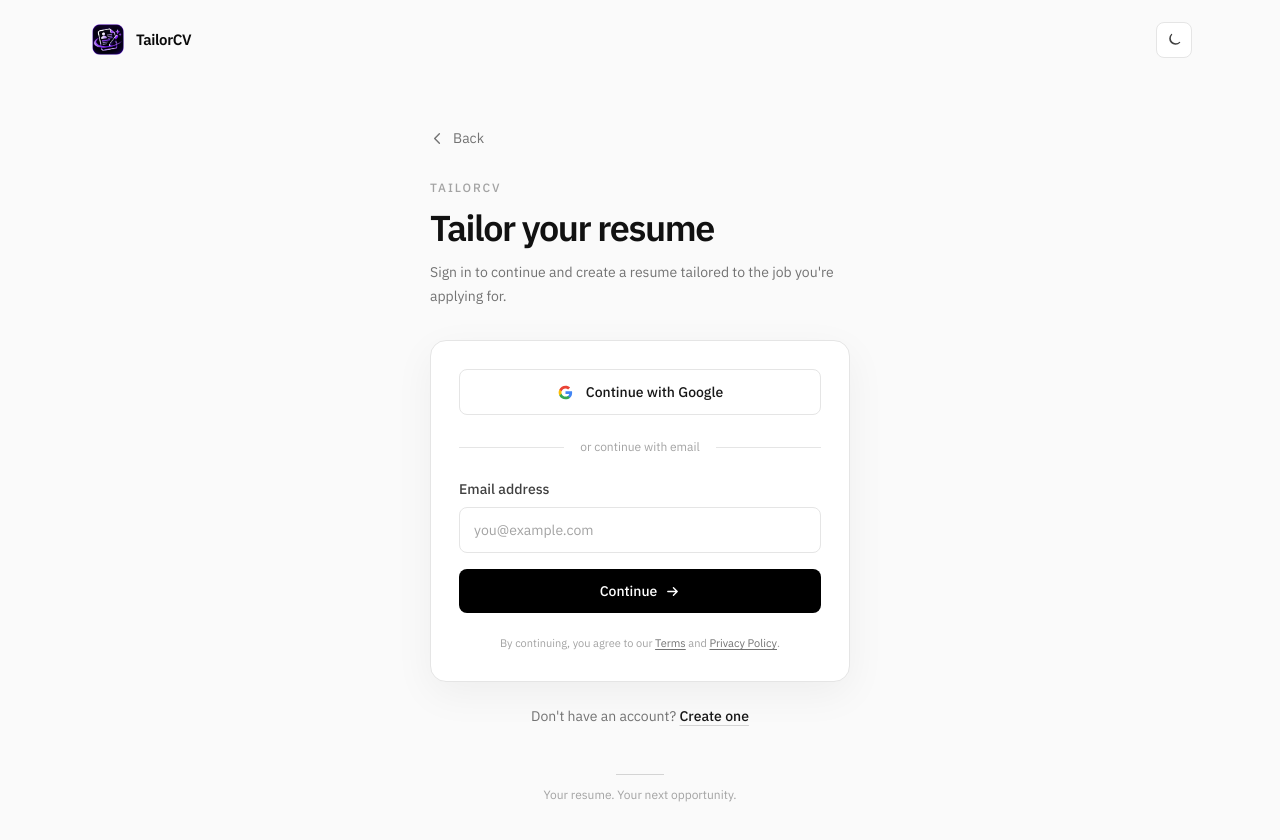
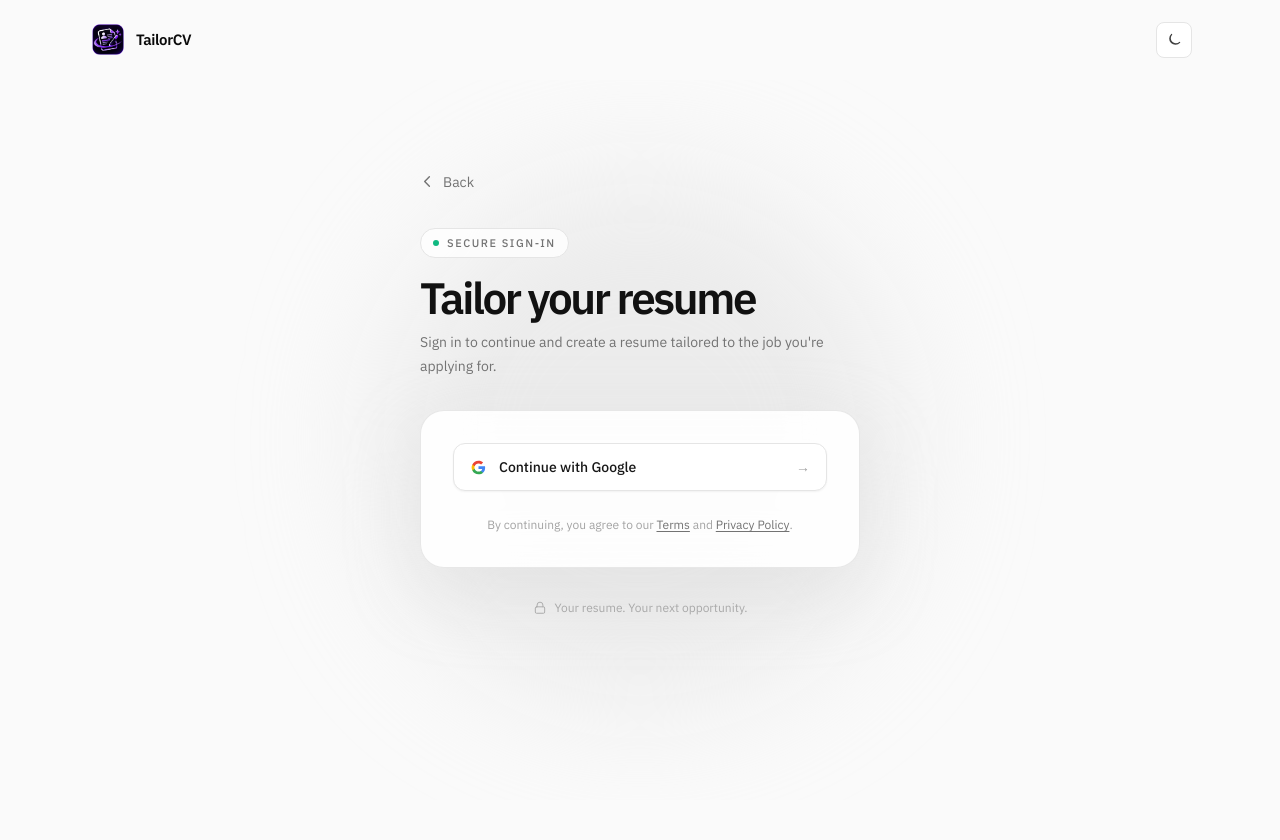
Before and after one commit to MokshManral/TailorCV, a React (Vite) app in the folder frontend/: page /login in a window 1280 px wide. Shown: the top 840 px of the page. After the commit the page ends 800 px from the top, so only its background shows below. Built offline with nearby package versions, Linux system fonts and the light colour scheme; no server answers.

Commit message:
Removed the login functionality

```diff
--- a/frontend/src/pages/LoginPage.jsx
+++ b/frontend/src/pages/LoginPage.jsx
@@ -22,13 +22,20 @@ export default function LoginPage({ onBack, onLogin, dark, setDark }) {
       <Header dark={dark} setDark={setDark} />
 
       {/* Main */}
-      <section className="flex min-h-[calc(100vh-80px)] items-center justify-center px-6 py-12">
-        <div className="w-full max-w-[420px]">
+      <section className="relative isolate flex min-h-[calc(100vh-80px)] items-center justify-center overflow-hidden px-6 py-12">
+        <div
+          aria-hidden="true"
+          className={`pointer-events-none absolute left-1/2 top-1/2 -z-10 h-[520px] w-[520px] -translate-x-1/2 -translate-y-1/2 rounded-full blur-3xl ${
+            dark ? "bg-white/[0.035]" : "bg-neutral-200/70"
+          }`}
+        />
+
+        <div className="relative w-full max-w-[440px] -translate-y-8 sm:-translate-y-12">
 
           {/* Back */}
           <button
             onClick={() => navigate("/")}
-            className={`mb-8 flex items-center gap-2 text-sm transition ${
+            className={`mb-8 flex items-center gap-2 rounded-lg py-1 text-sm transition ${
               dark
                 ? "text-neutral-500 hover:text-white"
                 : "text-neutral-500 hover:text-neutral-950"
@@ -48,15 +55,18 @@ export default function LoginPage({ onBack, onLogin, dark, setDark }) {
 
           {/* Heading */}
           <div className="mb-8">
-            <p
-              className={`mb-3 text-xs font-medium uppercase tracking-[0.16em] ${
-                dark ? "text-neutral-500" : "text-neutral-400"
+            <div
+              className={`mb-5 inline-flex items-center gap-2 rounded-full border px-3 py-1.5 text-[11px] font-medium uppercase tracking-[0.14em] ${
+                dark
+                  ? "border-neutral-800 bg-neutral-900/70 text-neutral-400"
+                  : "border-neutral-200 bg-white/80 text-neutral-500"
               }`}
             >
-              TailorCV
-            </p>
+              <span className="h-1.5 w-1.5 rounded-full bg-emerald-500" />
+              Secure sign-in
+            </div>
 
-            <h1 className="text-3xl font-semibold tracking-[-0.04em] sm:text-4xl">
+            <h1 className="text-4xl font-semibold tracking-[-0.055em] sm:text-[2.75rem]">
               Tailor your resume
             </h1>
 
@@ -72,104 +82,31 @@ export default function LoginPage({ onBack, onLogin, dark, setDark }) {
 
           {/* Card */}
           <div
-            className={`rounded-2xl border p-6 shadow-[0_12px_40px_rgba(0,0,0,0.05)] sm:p-7 ${
+            className={`rounded-3xl border p-6 shadow-[0_24px_70px_rgba(0,0,0,0.08)] sm:p-8 ${
               dark
-                ? "border-neutral-800 bg-[#0e0e0e]"
-                : "border-neutral-200 bg-white"
+                ? "border-neutral-800/90 bg-[#101010]/95 shadow-black/30"
+                : "border-neutral-200/90 bg-white/90 shadow-neutral-300/40 backdrop-blur-xl"
             }`}
           >
             {/* Google */}
             <button
               onClick={handleGoogleLogin}
-              className={`flex w-full items-center justify-center gap-3 rounded-lg border px-4 py-3 text-sm font-medium transition ${
+              className={`group flex h-12 w-full items-center justify-center gap-3 rounded-xl border px-4 text-sm font-medium transition duration-200 hover:-translate-y-0.5 focus-visible:outline-offset-4 ${
                 dark
-                  ? "border-neutral-800 bg-neutral-900 text-white hover:bg-neutral-800"
-                  : "border-neutral-200 bg-white text-neutral-900 hover:bg-neutral-50"
+                  ? "border-neutral-700 bg-white text-neutral-950 hover:border-neutral-600 hover:bg-neutral-100"
+                  : "border-neutral-200 bg-white text-neutral-900 shadow-sm hover:border-neutral-300 hover:bg-neutral-50 hover:shadow-md"
               }`}
             >
               <GoogleIcon />
               Continue with Google
+              <span className="ml-auto text-neutral-400 transition-transform group-hover:translate-x-0.5">
+                →
+              </span>
             </button>
-
-            {/* Divider */}
-            <div className="my-6 flex items-center gap-4">
-              <div
-                className={`h-px flex-1 ${
-                  dark ? "bg-neutral-800" : "bg-neutral-200"
-                }`}
-              />
-
-              <span
-                className={`text-xs ${
-                  dark ? "text-neutral-600" : "text-neutral-400"
-                }`}
-              >
-                or continue with email
-              </span>
-
-              <div
-                className={`h-px flex-1 ${
-                  dark ? "bg-neutral-800" : "bg-neutral-200"
-                }`}
-              />
-            </div>
-
-            {/* Email */}
-            <form
-              onSubmit={(event) => {
-                event.preventDefault();
-
-                const email = event.currentTarget.email.value;
-
-                onLogin?.("email", email);
-              }}
-            >
-              <label
-                htmlFor="email"
-                className={`mb-2 block text-sm font-medium ${
-                  dark ? "text-neutral-300" : "text-neutral-700"
-                }`}
-              >
-                Email address
-              </label>
-
-              <input
-                id="email"
-                name="email"
-                type="email"
-                required
-                placeholder="you@example.com"
-                className={`w-full rounded-lg border px-3.5 py-3 text-sm outline-none transition ${
-                  dark
-                    ? "border-neutral-800 bg-neutral-900 text-white placeholder:text-neutral-600 focus:border-neutral-600"
-                    : "border-neutral-200 bg-white text-neutral-900 placeholder:text-neutral-400 focus:border-neutral-400"
-                }`}
-              />
-
-              <button
-                type="submit"
-                className={`mt-4 flex w-full items-center justify-center gap-2 rounded-lg px-4 py-3 text-sm font-medium transition ${
-                  dark
-                    ? "bg-white text-black hover:bg-neutral-200"
-                    : "bg-black text-white hover:bg-neutral-800"
-                }`}
-              >
-                Continue
-                <svg width="15" height="15" viewBox="0 0 16 16" fill="none">
-                  <path
-                    d="M3 8h10M9 4l4 4-4 4"
-                    stroke="currentColor"
-                    strokeWidth="1.5"
-                    strokeLinecap="round"
-                    strokeLinejoin="round"
-                  />
-                </svg>
-              </button>
-            </form>
 
             {/* Terms */}
             <p
-              className={`mt-5 text-center text-[11px] leading-5 ${
+              className={`mt-6 text-center text-xs leading-5 ${
                 dark ? "text-neutral-600" : "text-neutral-400"
               }`}
             >
@@ -202,7 +139,7 @@ export default function LoginPage({ onBack, onLogin, dark, setDark }) {
           </div>
 
           {/* Sign up */}
-          <p
+          {/* <p
             className={`mt-6 text-center text-sm ${
               dark ? "text-neutral-500" : "text-neutral-500"
             }`}
@@ -218,16 +155,26 @@ export default function LoginPage({ onBack, onLogin, dark, setDark }) {
             >
               Create one
             </button>
-          </p>
+          </p> */}
 
           {/* Product statement */}
-          <div className="mt-12 text-center">
-            <div
-              className={`mx-auto mb-3 h-px w-12 ${
-                dark ? "bg-neutral-800" : "bg-neutral-300"
-              }`}
-            />
-
+          <div className="mt-8 flex items-center justify-center gap-2 text-center">
+            <svg
+              aria-hidden="true"
+              width="14"
+              height="14"
+              viewBox="0 0 24 24"
+              fill="none"
+              className={dark ? "text-neutral-600" : "text-neutral-400"}
+            >
+              <path
+                d="M7 10V7a5 5 0 0110 0v3m-11 0h12a2 2 0 012 2v7a2 2 0 01-2 2H6a2 2 0 01-2-2v-7a2 2 0 012-2z"
+                stroke="currentColor"
+                strokeWidth="1.6"
+                strokeLinecap="round"
+                strokeLinejoin="round"
+              />
+            </svg>
             <p
               className={`text-xs ${
                 dark ? "text-neutral-700" : "text-neutral-400"
```
